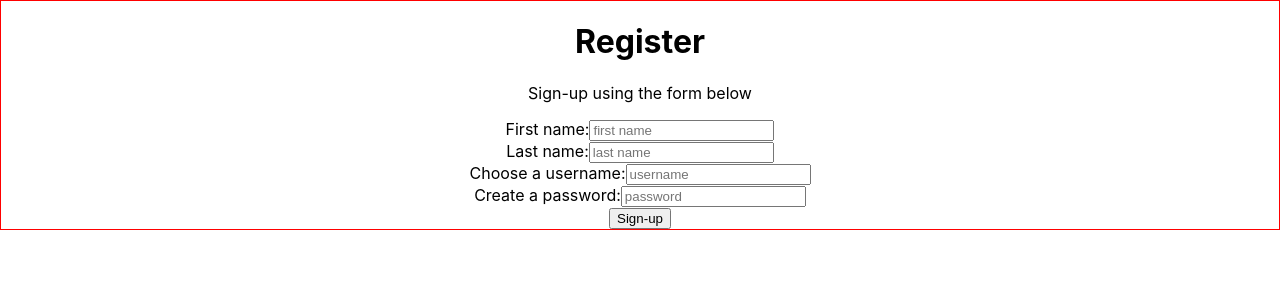
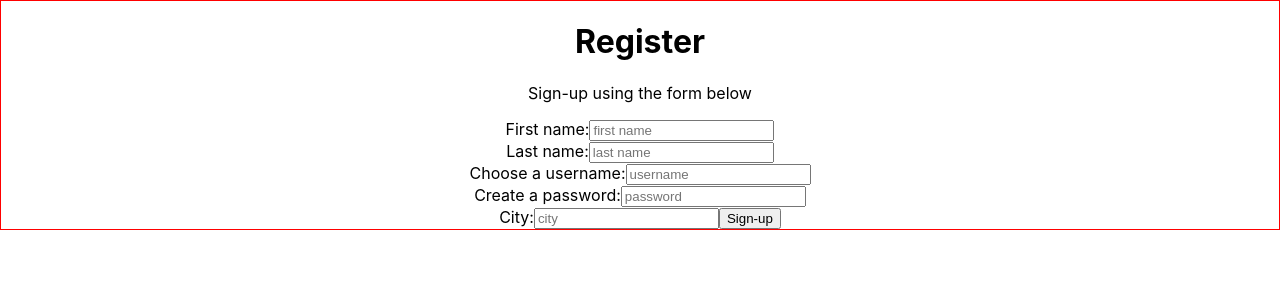
Before and after one commit to Chris-Whitney/Orchestrate-FE, a React (Create React App) app in the folder orchestrate/: page /register in a window 1280 px wide. Shown: the top 300 px of the page. Built offline with nearby package versions, Linux system fonts and the light colour scheme.

Commit message:
add post api

```diff
--- a/orchestrate/package.json
+++ b/orchestrate/package.json
@@ -11,6 +11,7 @@
     "react-dom": "^17.0.2",
     "react-router-dom": "^6.2.1",
     "react-scripts": "5.0.0",
+    "uikit": "^3.11.1",
     "web-vitals": "^2.1.4"
   },
   "scripts": {
--- a/orchestrate/src/Components/Register.js
+++ b/orchestrate/src/Components/Register.js
@@ -32,6 +32,10 @@ export function Register() {
           <input type="password" placeholder="password" required />
         </label>
         <br></br>
+        <label>
+          City:
+          <input type="text" placeholder="city" required />
+        </label>
         <button onSubmit={handleSubmit} type="submit">
           Sign-up
         </button>
--- a/orchestrate/src/Utils/api.js
+++ b/orchestrate/src/Utils/api.js
@@ -1,7 +1,7 @@
 import axios from "axios";
 
 const orchestrateApi = axios.create({
-  baseURL: "https://co-orchestrate.herokuapp.com/",
+  baseURL: "https://orchestrate-co.herokuapp.com/",
 });
 
 export const getAllGroups = () => {
```
Also changed, not shown: 1 other file (tests, documents, lock files or other folders).
